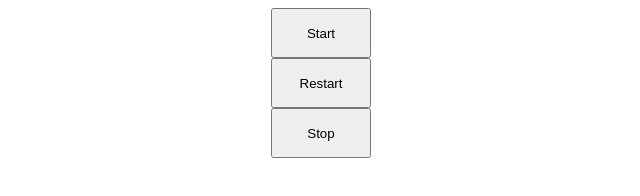
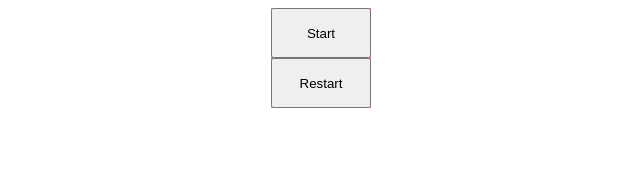
Before and after one commit to brunobsb/plane-maze, a plain HTML site: page index.html in a window 1280 px wide. Shown: the whole page, without its empty margins (319-959 px from the left). Drawn offline with Linux system fonts and the light colour scheme.

Commit message:
more fixing

```diff
--- a/index.html
+++ b/index.html
@@ -16,7 +16,7 @@
 
     <button class="btn" id="stBt">Start</button>
     <button class="btn" id="restart">Restart</button>
-    <button class="btn" id="stopBt">Stop</button>
+
 </div>
 </div>
 
--- a/index.js
+++ b/index.js
@@ -19,7 +19,6 @@ let test = document.getElementById('test');
 
 let myGameArea = {
   canvas: document.createElement("canvas"),
-
   frames: 0,
   start: function () {
     this.canvas.width = 530;
@@ -288,13 +287,14 @@ window.onload = () => {
 
 
   }
-  document.getElementById('stopBt').onclick = () => {
 
-    myGameArea.stop();
-    myGameArea.clear();
+  document.getElementById('restart').onclick = () => {
 
+    location.reload();
+    myGameArea.start(start);
 
   }
+
 // let startTimes = false;
 // const btnStart = () => {
 //   if(startTimes == false){
--- a/style.css
+++ b/style.css
@@ -1,12 +1,11 @@
 body{
 
-    display: flex;
+	display: flex;
 	flex-direction: row;
 	flex-wrap: nowrap;
-	justify-content: center;
-	align-items: center;
-    align-content: center;
-    background-image:"./backgroundPlane.png";
+	justify-content: space-around;
+	align-items: stretch;
+	align-content: space-around;
 }
 
 
@@ -21,7 +20,7 @@ body{
     /* width: 50%; */
 
 }
-.center{
+/* .center{
 	display: flex;
 	flex-direction: row;
 	flex-wrap: nowrap;
@@ -30,21 +29,28 @@ body{
     align-content: center;
     margin-top: 1px;
     background-image:"./backgroundPlane.png";
-
-}
+    background-color: lightgreen;
+} */
 
 #capsulaBtnEnch{
 
-
-
+margin: auto;
+background-color: khaki;
 }
 #divEncherto{
 
-
+margin: auto;
+background-color: lavender;
+}
+#divBtn{
+background-color: lightcoral;
+    display: flex;
+	flex-direction: column;
+	flex-wrap: nowrap;
+	justify-content: center;
+	align-items: center;
+    align-content: center;
+    width: auto;
+    height: auto;
 
 }
-#divBtn{
-
-
-
-}
```
